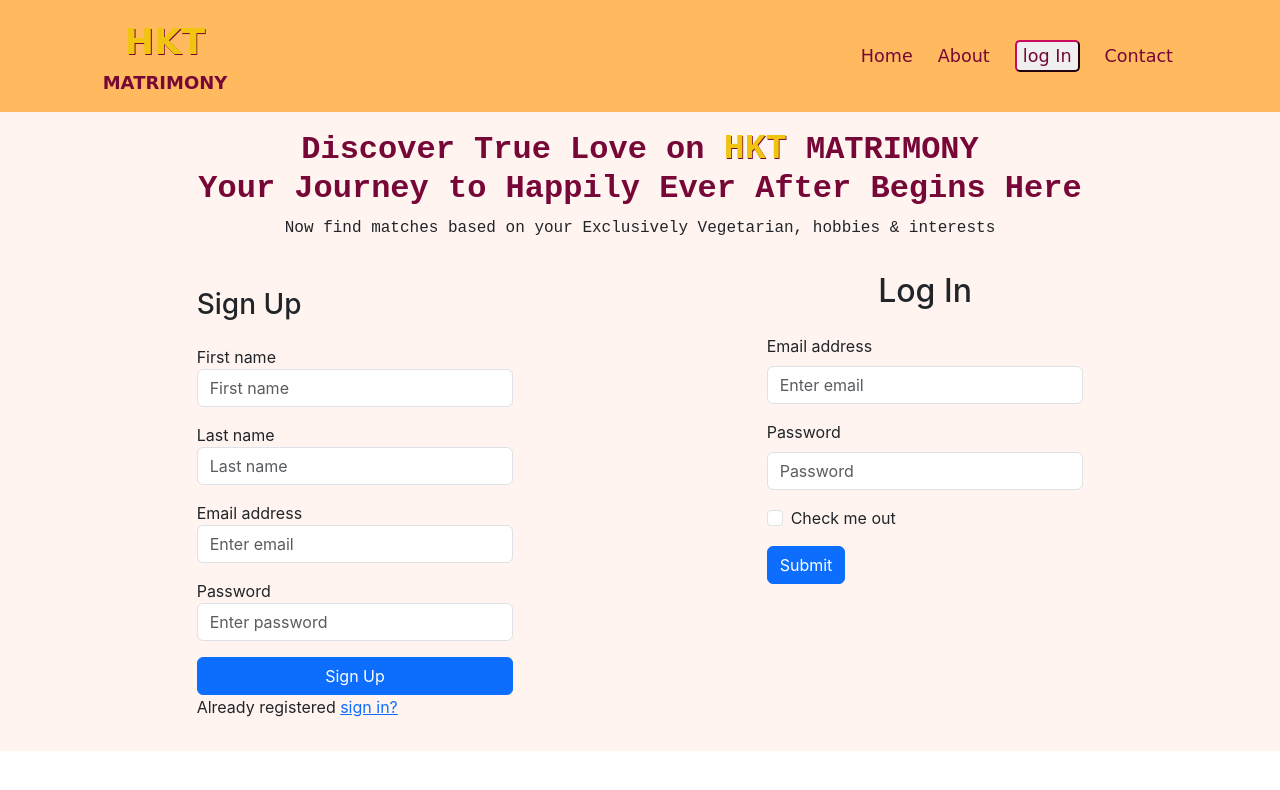
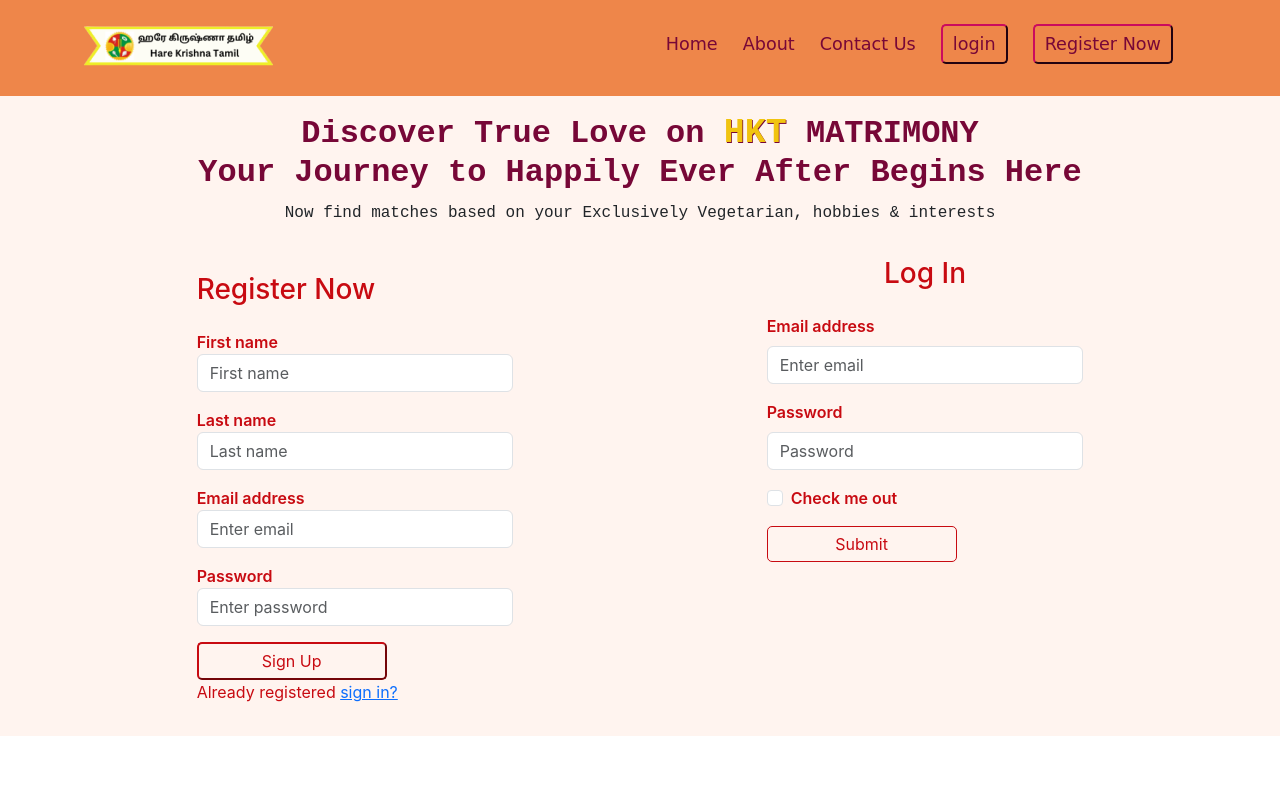
Before and after one commit to jawaharlalnehru1988/hktmatrimony, a JavaScript app: page / in a window 1280 px wide. Shown: the top 790 px of the page. Built offline with nearby package versions, Linux system fonts and the light colour scheme; the HTML template or start-up script is replaced by a standard one.

Commit message:
login & navbar log change

```diff
--- a/src/App.css
+++ b/src/App.css
@@ -1,4 +1,5 @@
 .App {
   text-align: center;
   background-color: #fff4ef;
+  font-family: -apple-system,BlinkMacSystemFont,Segoe UI,Roboto,Oxygen,Ubuntu,Cantarell,Fira Sans,Droid Sans,Helvetica Neue,sans-serif;
 }
--- a/src/components/Navbar/nav-bar.css
+++ b/src/components/Navbar/nav-bar.css
@@ -1,5 +1,5 @@
 .header-class{
-background-color: #ffba60;
+background-color: #ee864a;
 }
 .header-class a, button.link-button{
     text-decoration:none;
@@ -35,7 +35,9 @@
 ul.navbar-links button.link-button {
     border-radius: 5px;
     width: 100%;
+    padding: 5px 10px;
     border-color: #770737;
+    background-color: #ee864a;
 }
 
 ul.navbar-links button.link-button:hover {
--- a/src/components/Navbar/nav-bar.js
+++ b/src/components/Navbar/nav-bar.js
@@ -1,4 +1,6 @@
 import './nav-bar.css';
+import myImage from './images/logo.png';
+
 
 function Navbar() {
     return (
@@ -9,18 +11,19 @@
       <div className='col-lg-2'>
         <div className="logo">
           <a href="javascriptvoid(0);">
-            <span>HKT</span>MATRIMONY
+             <img src={myImage} alt="marriage" />
            </a>
         </div>
       </div>
-      <div className='col-lg-10 mt-4'>
+      <div className='col-lg-10 mt-2'>
         <div className="nav-wrap">
 
-      <ul className="navbar-links">
+      <ul className="navbar-links" >
         <li><a href="/">Home</a></li>
         <li><a href="/about">About</a></li>
-        <li><button className="link-button" onClick={() => alert('Logo clicked!')}>log In</button></li>
-        <li><a href="/contact">Contact</a></li>
+        <li><a href="/contact">Contact Us</a></li>
+        <li><button className="link-button" onClick={() => alert('Logo clicked!')}>login</button></li>
+        <li><button className="link-button" onClick={() => alert('Logo clicked!')}>Register Now</button></li>
       </ul>
       </div>
       </div>
--- a/src/login-pages/login.css
+++ b/src/login-pages/login.css
@@ -4,7 +4,26 @@
     object-fit: contain;
     min-height: 250px;
 }
+.login_section{
 
+    color: #C80A11;
+
+}
+button.signup{
+    background-color: transparent;
+    border-color: #C80A11;
+    border-radius: 5px;
+    width: 60%;
+    padding: 5px 0px;
+    color: #C80A11;
+}
+button.signup:hover{
+    border-color: #ee864a;
+    color: #ee864a;
+}
+.login_section label{
+    font-weight: 600;
+}
 form {
     width: 58%;
     margin: 0 auto;
--- a/src/login-pages/login.js
+++ b/src/login-pages/login.js
@@ -1,8 +1,8 @@
 import './login.css';
-import myImage from '../login-pages/image/banner.jpg';
+// import myImage from '../login-pages/image/banner.jpg';
 import Button from 'react-bootstrap/Button';
 import Form from 'react-bootstrap/Form';
-import React, { Component } from 'react'
+
 
 
 function login() {
@@ -15,7 +15,7 @@
        {/* <img src={myImage} alt="marriage" /> */}
        <div className="signup_wrap mt-3">
     <form>
-        <h3>Sign Up</h3>
+        <h3>Register Now</h3>
         <div className="mb-3  mt-4 ">
           <label>First name</label>
           <input
@@ -44,8 +44,8 @@
             placeholder="Enter password"
           />
         </div>
-        <div className="d-grid">
-          <button type="submit" className="btn btn-primary">
+        <div className="d-grid" >
+          <button type="submit" className="signup">
             Sign Up
           </button>
         </div>
@@ -59,7 +59,7 @@
      </div>
      <div className='col-lg-6 col-12 mt-3 pb-3 login-section' >
       <div className="login-wrapper">
-        <h2> Log In </h2>
+        <h3> Log In </h3>
         <Form>
       <Form.Group className="mb-3 mt-4" controlId="formBasicEmail">
         <Form.Label>Email address</Form.Label>
@@ -74,7 +74,7 @@
       <Form.Group className="mb-3" controlId="formBasicCheckbox">
         <Form.Check type="checkbox" label="Check me out" />
       </Form.Group>
-      <Button variant="primary" type="submit">
+      <Button  className='signup' type="submit">
         Submit
       </Button>
     </Form>
```
Also changed, not shown: src/components/Navbar/images/logo.png (added).
